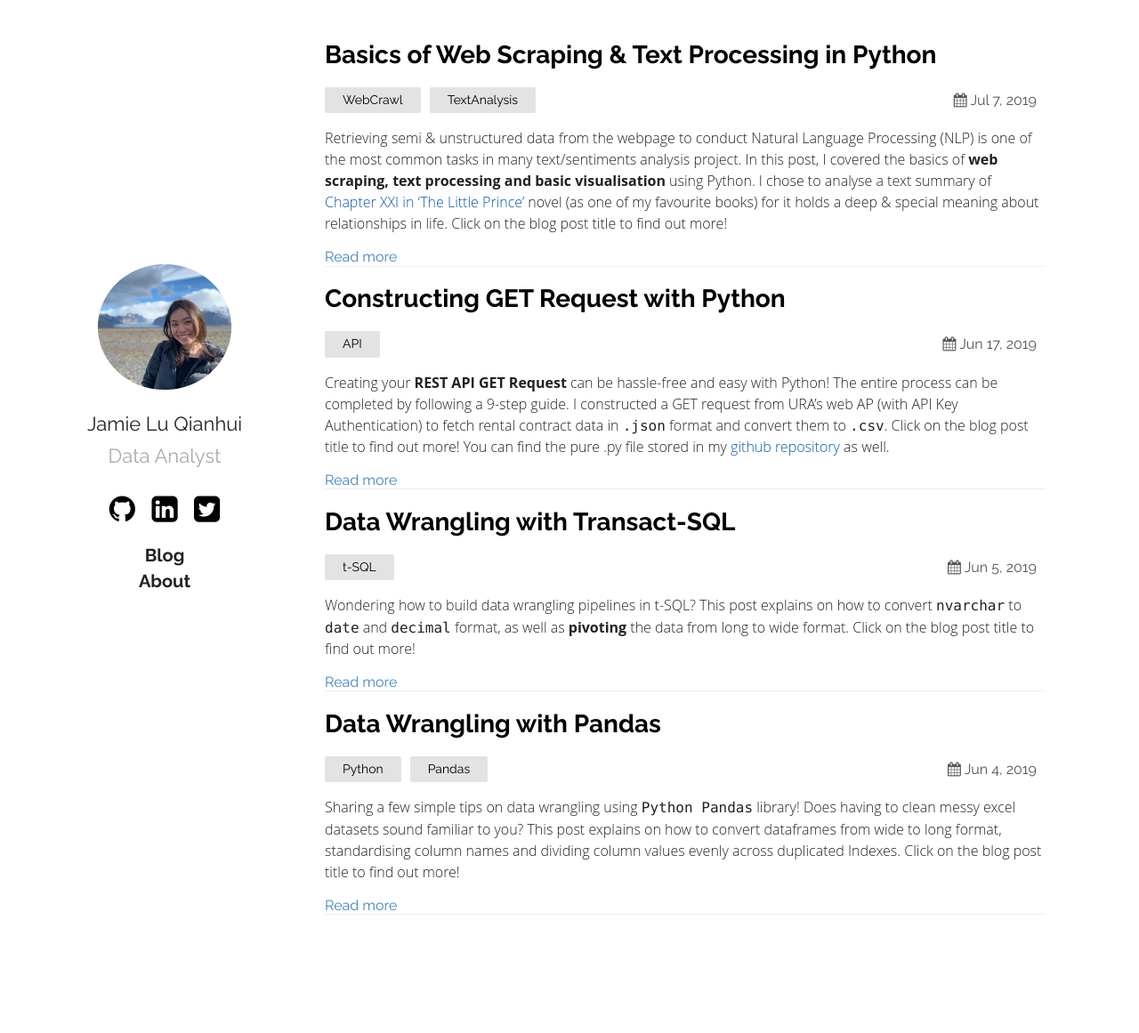
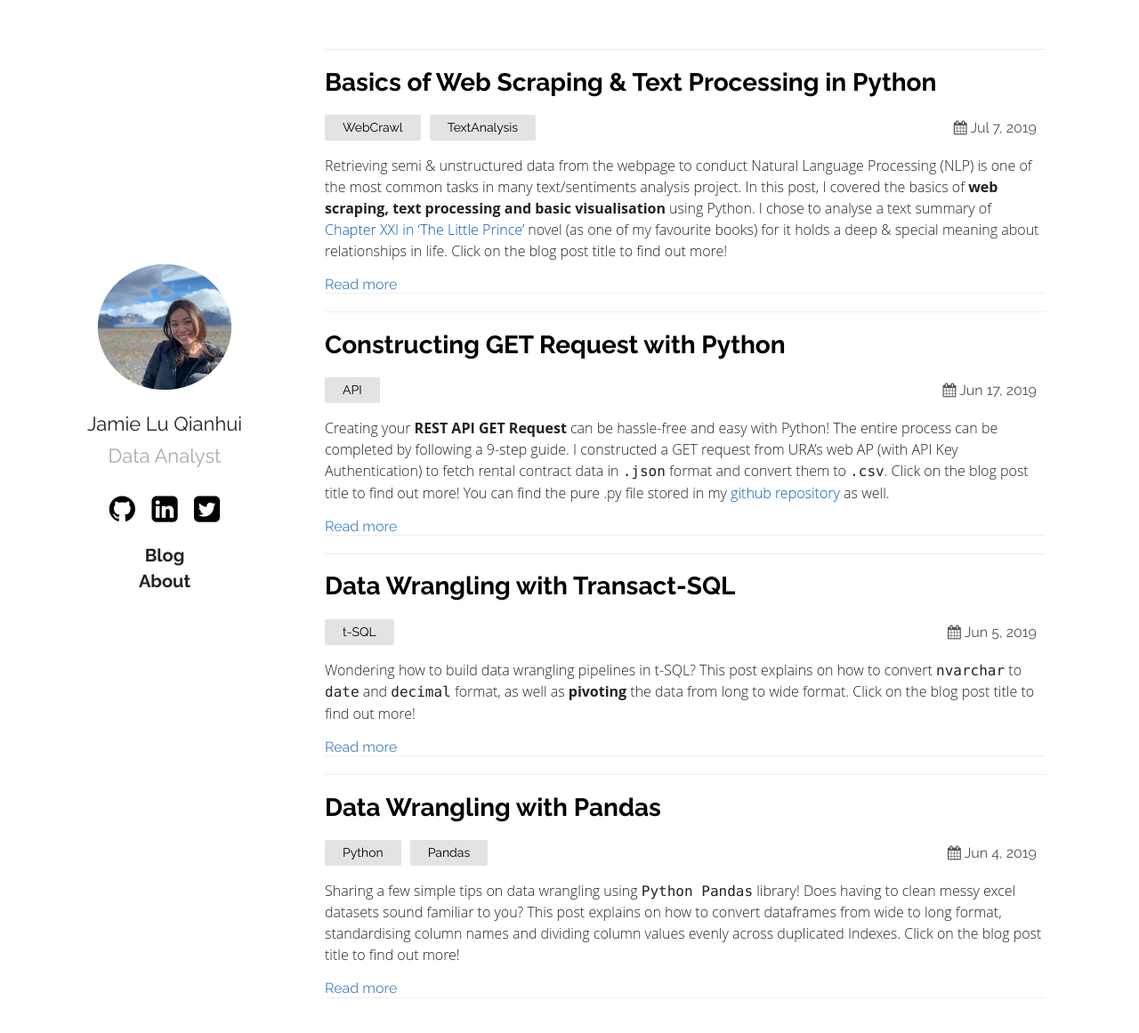
Before and after one commit to jamieqianhui/jamieqianhui.github.io, a Jekyll site: the page built from index.md, in a window 1280 px wide and 1167 px high. Shown: the top 1161 px of the window at 89% size. Built offline with Jekyll 4.4.1, drawn with Linux system fonts in a browser that asks for light colours.

Commit message:
Update home.html

```diff
--- a/_layouts/home.html
+++ b/_layouts/home.html
@@ -22,9 +22,9 @@
 {%- if site.posts.size > 0 -%}
 <ul class="posts">
 	{%- for post in site.posts -%}
-	<!--<li>
-		<h1 id="posts-label">Posts</h1>
-	</li>-->
+	<li>
+		<h1 id="posts-label"> </h1>
+	</li>
 	<li>
 		{%- assign date_format = site.minima.date_format | default: "%b %-d, %Y" -%}
 		<a class="post-link" href="{{ post.url | relative_url }}">
@@ -47,7 +47,6 @@
 			<a class="readmore" href="{{ post.url | relative_url }}">
 			Read more
 			</a>
-			<br>
 		</div>
 
 	</li>
```
